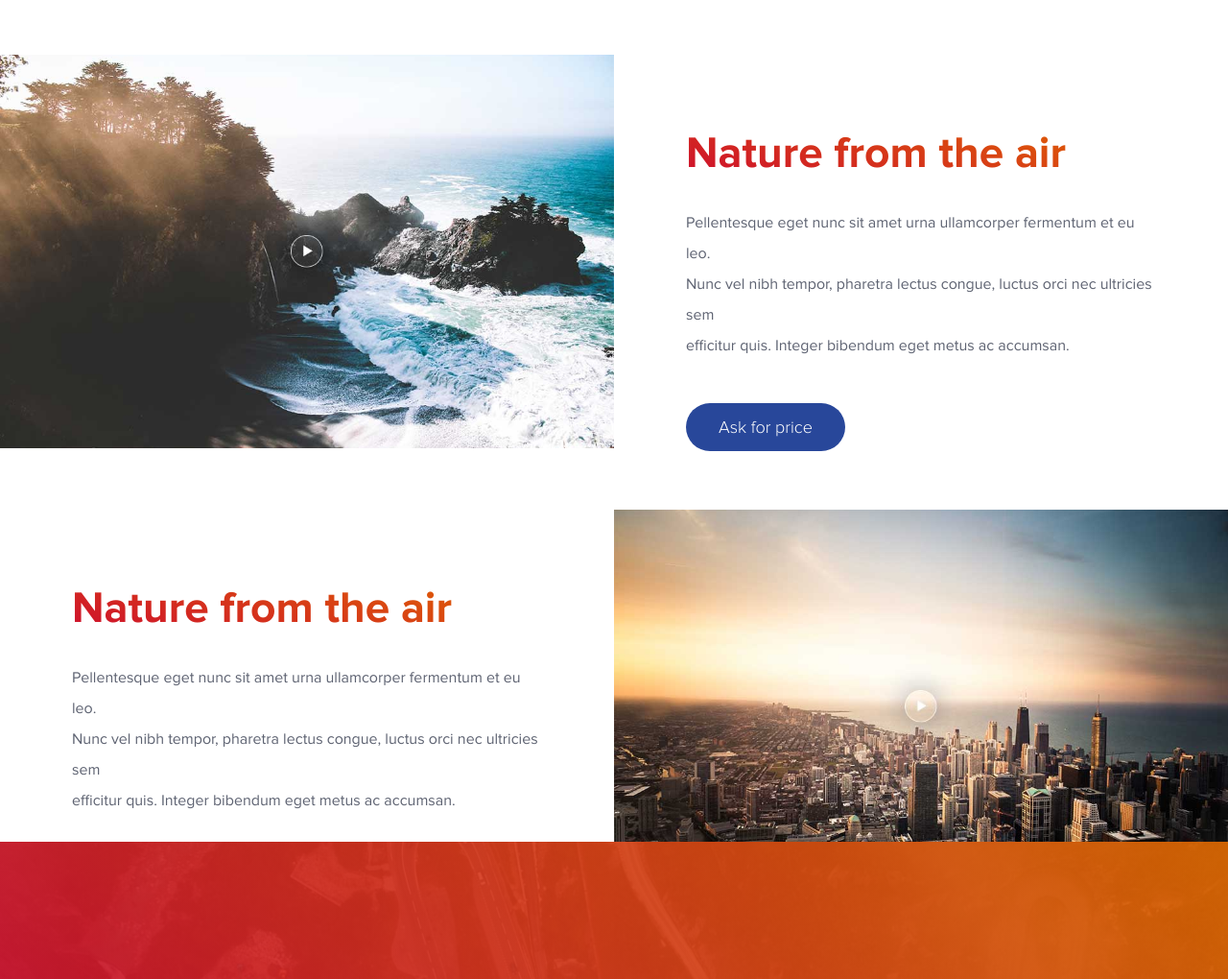
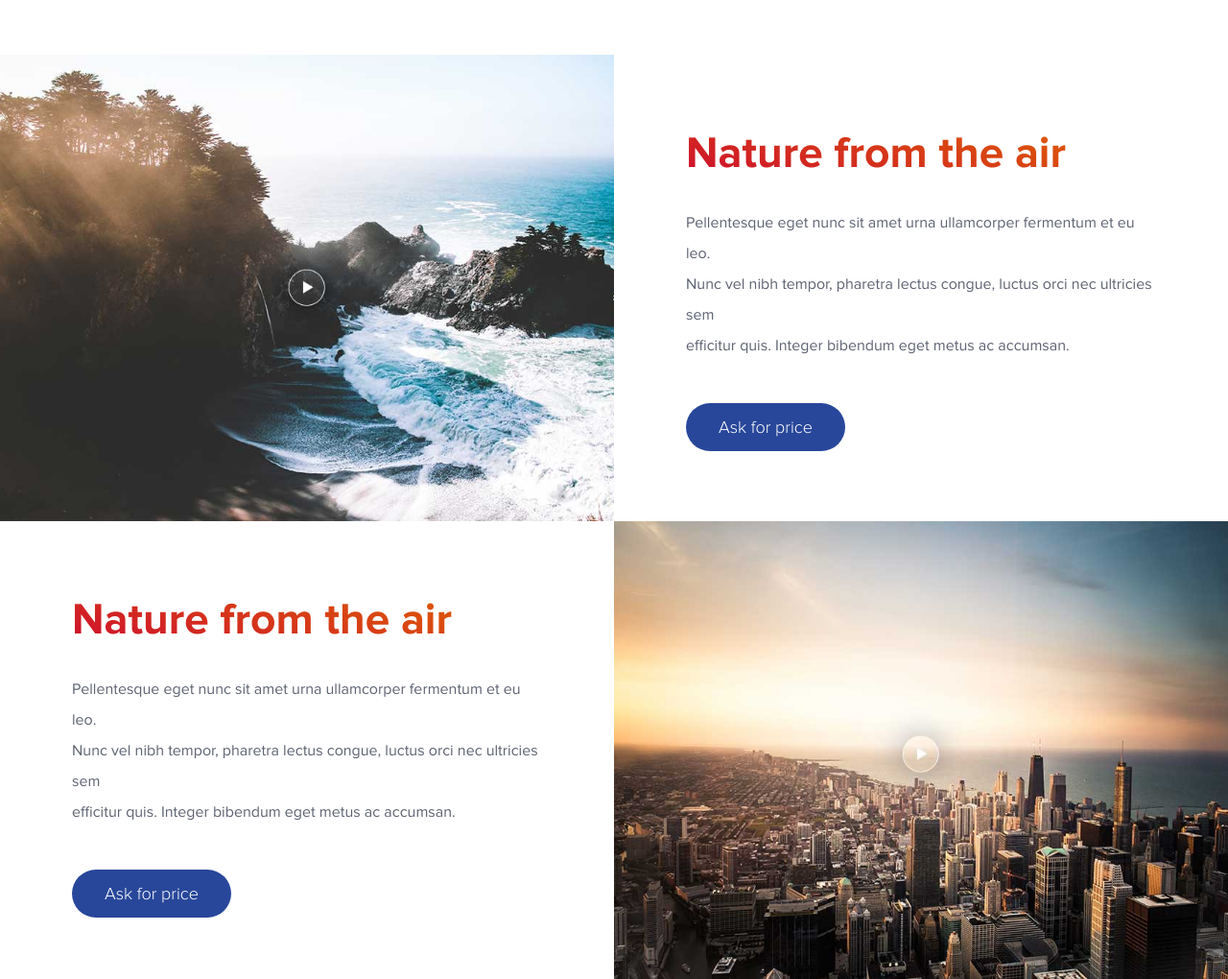
Before and after one commit to sayemsarkar123/dronezone, a plain HTML site: page index.html in a window 1280 px wide. Shown: the part 2213-3233 px from the top of the page at 96% size. Drawn offline with Linux system fonts and the light colour scheme.

Commit message:
Add files via upload

```diff
--- a/css/style.css
+++ b/css/style.css
@@ -292,7 +292,7 @@ section#second-part .col-25:nth-child(4) img {
   background-position: center;
   background-repeat: no-repeat;
   background-size: cover;
-  padding: 205px;
+  padding: 243px;
 }
 
 .nature-content {
@@ -330,7 +330,7 @@ a.price-btn {
   background-position: center;
   background-repeat: no-repeat;
   background-size: cover;
-  padding: 205px;
+  padding: 243px;
 }
 
 .city-content {
@@ -386,11 +386,11 @@ a.city-btn {
 }
 
 .naturel {
-  height: 410px;
+  height: 486px;
 }
 
 .country {
-  height: 410px;
+  height: 486px;
 }
 
 section#newsletter h3 {
@@ -437,7 +437,7 @@ section#newsletter a {
 }
 
 .footer {
-  height: 390px;
+  height: 290px;
   text-align: center;
   padding-top: 70px;
   font-size: 18px;
@@ -509,8 +509,6 @@ section#footer p {
   font-size: 14px;
 }
 
-.info-1 ul li poin:first-child p {}
-
 .info-points ul li {
   padding-bottom: 38px;
 }
@@ -523,6 +521,7 @@ section#footer p {
   position: absolute;
   padding-left: 40px;
 }
+
 .info-points {
-    padding-bottom: 60px;
+  padding-bottom: 60px;
 }
```
